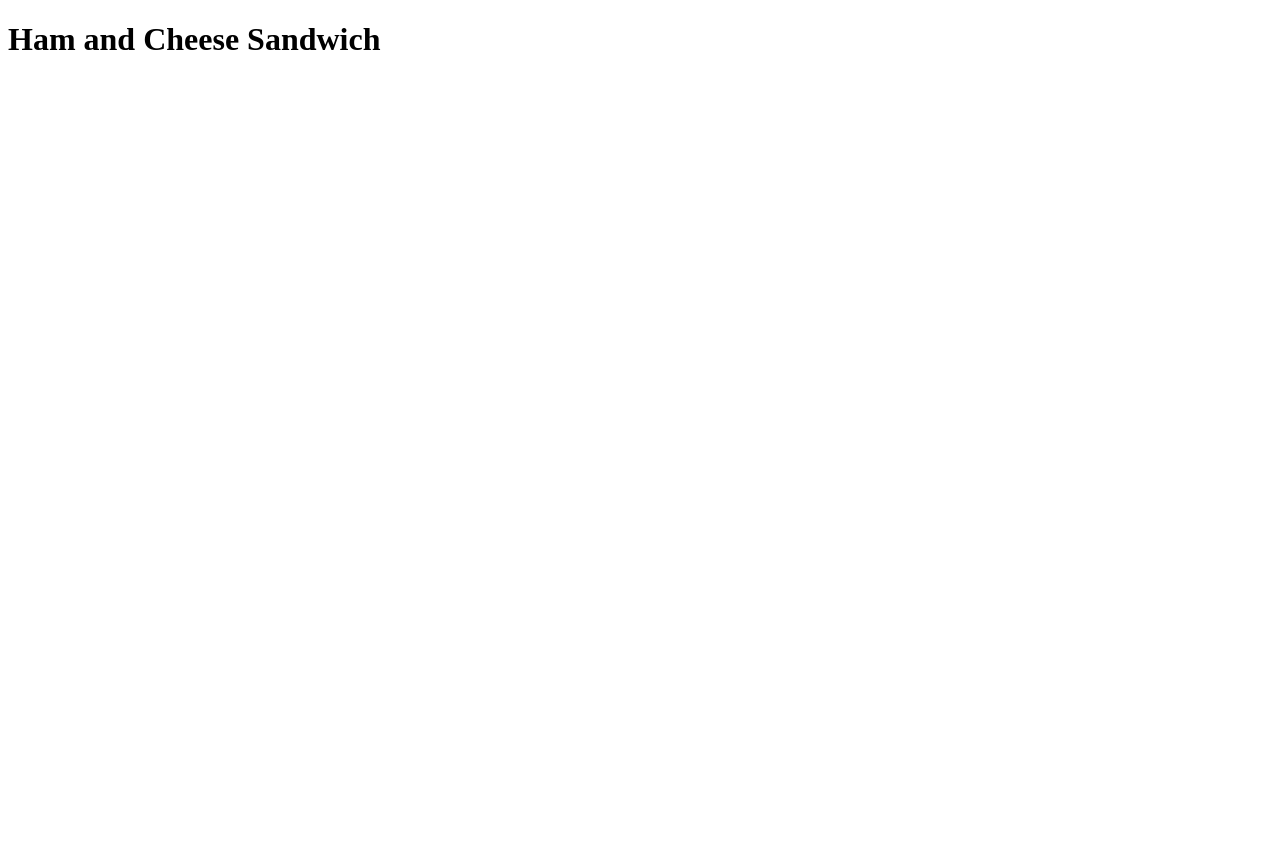
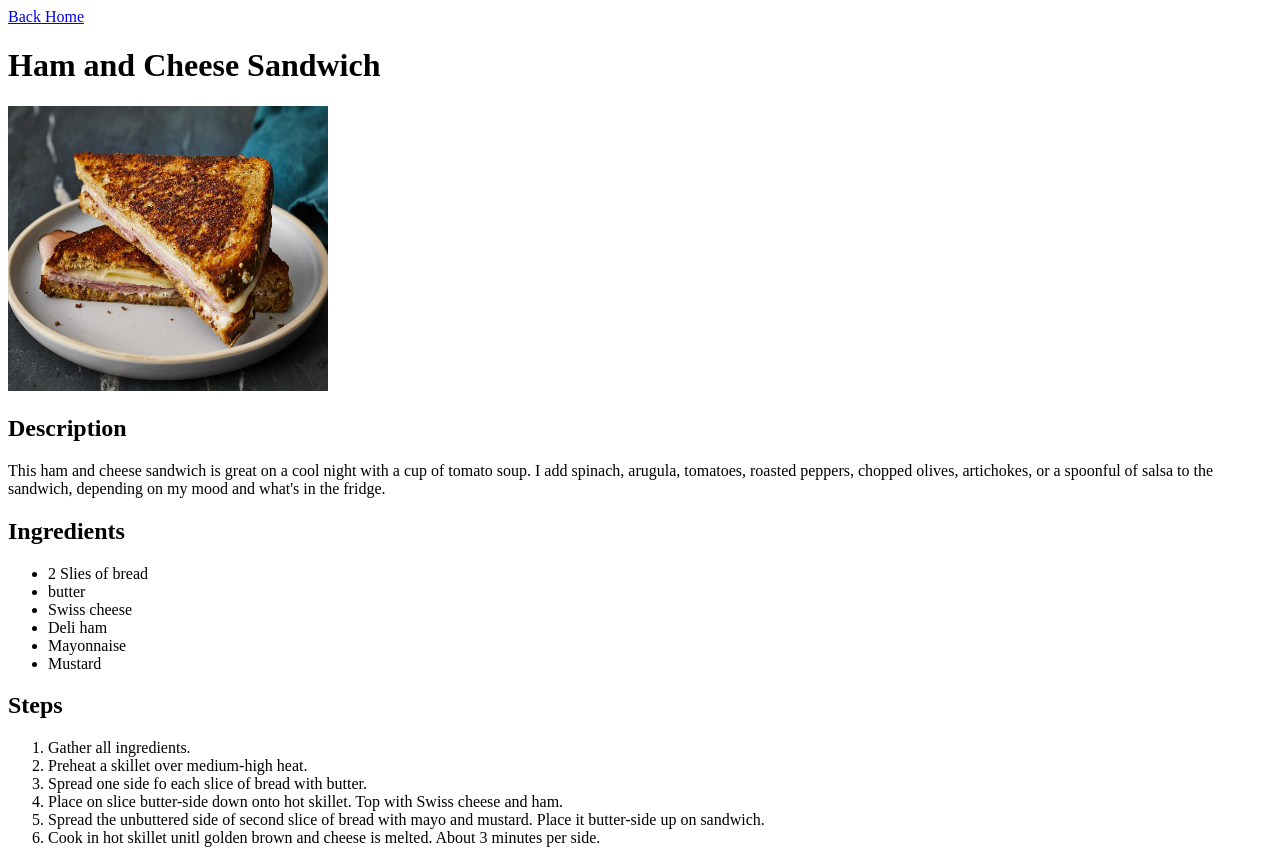
Before and after one commit to jkk290/odin-recipes, a plain HTML site: page recipes/hamncheese.html in a window 1280 px wide. Before the commit the page ends 800 px from the top, so only its background shows below. Drawn offline with Linux system fonts and the light colour scheme.

Commit message:
Added ham and cheese sandwich image and complete sandwich recipe page

```diff
--- a/recipes/hamncheese.html
+++ b/recipes/hamncheese.html
@@ -4,6 +4,28 @@
     <meta charset="UTF-8">
 </head>
 <body>
+    <a href="../">Back Home</a>
     <h1>Ham and Cheese Sandwich</h1>
+    <img src="../images/hamncheese.jpg" alt="Delicious Ham and Cheese Sandwich" height="285" width="320">
+    <h2>Description</h2>
+    <p>This ham and cheese sandwich is great on a cool night with a cup of tomato soup. I add spinach, arugula, tomatoes, roasted peppers, chopped olives, artichokes, or a spoonful of salsa to the sandwich, depending on my mood and what's in the fridge.</p>
+    <h2>Ingredients</h2>
+    <ul>
+        <li>2 Slies of bread</li>
+        <li>butter</li>
+        <li>Swiss cheese</li>
+        <li>Deli ham</li>
+        <li>Mayonnaise</li>
+        <li>Mustard</li>
+    </ul>
+    <h2>Steps</h2>
+    <ol>
+        <li>Gather all ingredients.</li>
+        <li>Preheat a skillet over medium-high heat.</li>
+        <li>Spread one side fo each slice of bread with butter.</li>
+        <li>Place on slice butter-side down onto hot skillet.  Top with Swiss cheese and ham.</li>
+        <li>Spread the unbuttered side of second slice of bread with mayo and mustard.  Place it butter-side up on sandwich.</li>
+        <li>Cook in hot skillet unitl golden brown and cheese is melted.  About 3 minutes per side.</li>
+    </ol>
 </body>
 </html>
```
Also changed, not shown: images/hamncheese.jpg (added).
